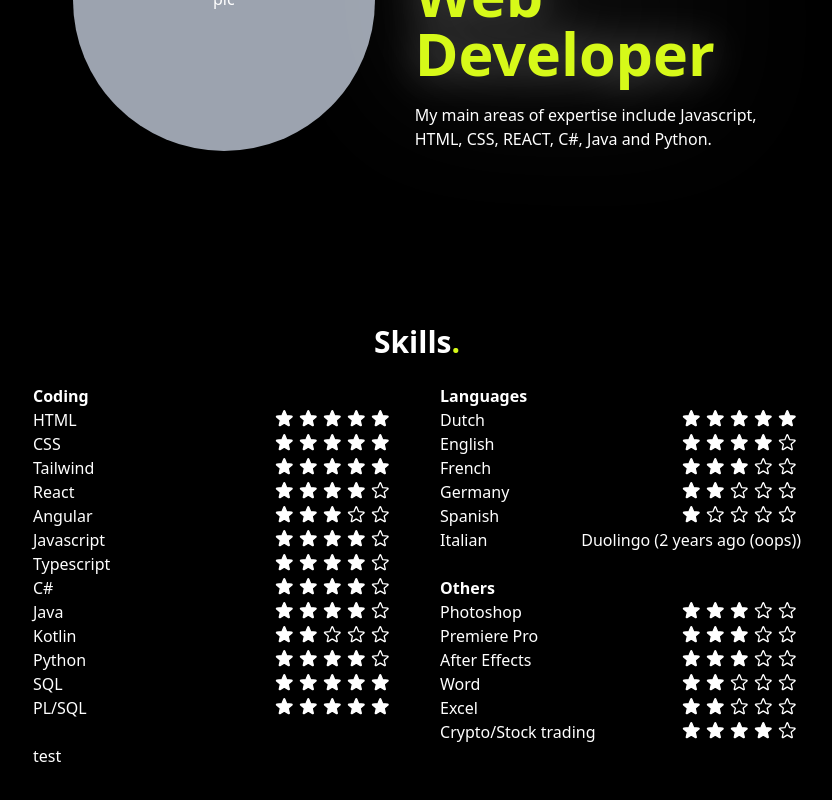
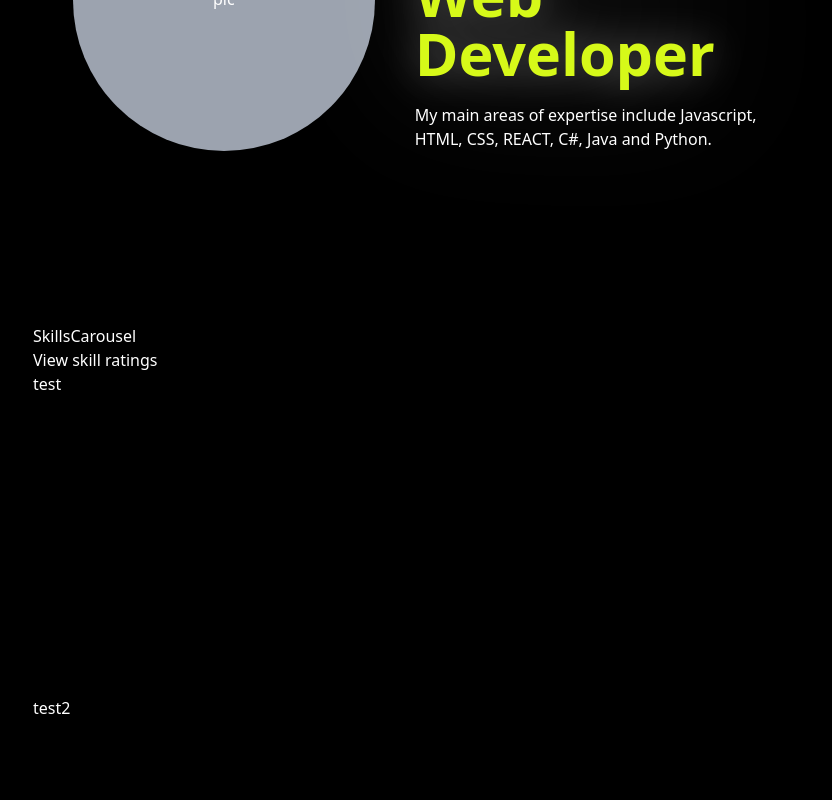
Before and after one commit to WoutDM/Resume, a React (Create React App) app: page / in a window 1280 px wide. Shown: the part 408-1208 px from the top of the page, without its empty margins (223-1055 px from the left). Built offline with nearby package versions, Linux system fonts and the light colour scheme.

Commit message:
feat: add toggle button to show skill ratings
TODO: fix console errors

```diff
--- a/src/pages/homepage/Index.jsx
+++ b/src/pages/homepage/Index.jsx
@@ -1,12 +1,12 @@
 import Intro from "./sections/Intro";
-import Skill from "./sections/Skills";
+import Skills from "./sections/Skills";
 
 export default function Index() {
 
   return (
     <div id="index" class='bg-black px-[20%] text-white font-sans'>
-      <Intro></Intro>
-      <Skill></Skill>
+      <Intro/>
+      <Skills/>
       <p className="mb-[300px]" id="skills">test</p>
       <p className="mb-[300px]" id="projects">test2</p>
       <p className="mb-[500px] bg-black" id="aboutme">test3</p>
--- /dev/null
+++ b/src/pages/homepage/sections/SkillRatings.jsx
@@ -0,0 +1,51 @@
+import SkillRating from "./Components/SkillRating";
+
+export default function SkillRatings() {
+
+    return (
+        <div id="skills" className='flex flex-col'>
+            <h1 className="m-auto font-bold text-3xl mb-6">Skills<span className="text-[#D6F919]">.</span></h1>
+            <div className="flex flex-row justify-between">
+                <div className="w-[47%]">
+                    {/* code languages */}
+                    <h2 className="font-extrabold">Coding</h2>
+                    <SkillRating skill={'HTML'} rating={5}></SkillRating>
+                    <SkillRating skill={'CSS'} rating={5}></SkillRating>
+                    <SkillRating skill={'Tailwind'} rating={5}></SkillRating>
+                    <SkillRating skill={'React'} rating={4}></SkillRating>
+                    <SkillRating skill={'Angular'} rating={3}></SkillRating>
+                    <SkillRating skill={'Javascript'} rating={4}></SkillRating>
+                    <SkillRating skill={'Typescript'} rating={4}></SkillRating>
+                    <SkillRating skill={'C#'} rating={4}></SkillRating>
+                    <SkillRating skill={'Java'} rating={4}></SkillRating>
+                    <SkillRating skill={'Kotlin'} rating={2}></SkillRating>
+                    <SkillRating skill={'Python'} rating={4}></SkillRating>
+                    <SkillRating skill={'SQL'} rating={5}></SkillRating>
+                    <SkillRating skill={'PL/SQL'} rating={5}></SkillRating>
+                </div>
+                <div className="w-[47%]">
+                    {/* languages and others */}
+                    <div>
+                        <h2 className="font-extrabold">Languages</h2>
+                        <SkillRating skill={'Dutch'} rating={5}></SkillRating>
+                        <SkillRating skill={'English'} rating={4}></SkillRating>
+                        <SkillRating skill={'French'} rating={3}></SkillRating>
+                        <SkillRating skill={'Germany'} rating={2}></SkillRating>
+                        <SkillRating skill={'Spanish'} rating={1}></SkillRating>
+                        <SkillRating skill={'Italian'} rating={'Duolingo (2 years ago (oops))'}></SkillRating>
+                    </div>
+                    <div>
+                        <h2 className="font-extrabold mt-6">Others</h2>
+                        <SkillRating skill={'Photoshop'} rating={3}></SkillRating>
+                        <SkillRating skill={'Premiere Pro'} rating={3}></SkillRating>
+                        <SkillRating skill={'After Effects'} rating={3}></SkillRating>
+                        <SkillRating skill={'Word'} rating={2}></SkillRating>
+                        <SkillRating skill={'Excel'} rating={2}></SkillRating>
+                        <SkillRating skill={'Crypto/Stock trading'} rating={4}></SkillRating>
+                    </div>
+                </div>
+            </div>
+        </div>
+
+    );
+}
--- a/src/pages/homepage/sections/Skills.jsx
+++ b/src/pages/homepage/sections/Skills.jsx
@@ -1,52 +1,20 @@
-import SkillRating from "./Components/SkillRating";
+import SkillRatings from "./SkillRatings";
+import SkillsCarousel from "./SkillsCarousel";
+import {useState} from "react";
 
 export default function Skills() {
 
+    const [canShowSkillRatings, setCanShowSkillRatings] = useState(false);
 
-  return (
-    <div id="skills" className='flex flex-col'>
-      <h1 className="m-auto font-bold text-3xl mb-6">Skills<span className="text-[#D6F919]">.</span></h1>
-      <div className="flex flex-row justify-between">
-        <div className="w-[47%]">
-          {/* code languages */}
-          <h2 className="font-extrabold">Coding</h2>
-          <SkillRating skill={'HTML'} rating={5}></SkillRating>
-          <SkillRating skill={'CSS'} rating={5}></SkillRating>
-          <SkillRating skill={'Tailwind'} rating={5}></SkillRating>
-          <SkillRating skill={'React'} rating={4}></SkillRating>
-          <SkillRating skill={'Angular'} rating={3}></SkillRating>
-          <SkillRating skill={'Javascript'} rating={4}></SkillRating>
-          <SkillRating skill={'Typescript'} rating={4}></SkillRating>
-          <SkillRating skill={'C#'} rating={4}></SkillRating>
-          <SkillRating skill={'Java'} rating={4}></SkillRating>
-          <SkillRating skill={'Kotlin'} rating={2}></SkillRating>
-          <SkillRating skill={'Python'} rating={4}></SkillRating>
-          <SkillRating skill={'SQL'} rating={5}></SkillRating>
-          <SkillRating skill={'PL/SQL'} rating={5}></SkillRating>
+    return (
+        <div>
+            <SkillsCarousel/>
+            <p onClick={() => setCanShowSkillRatings(!canShowSkillRatings)}>View skill ratings</p>
+            {
+                canShowSkillRatings
+                    ? <SkillRatings/>
+                    : null
+            }
         </div>
-        <div className="w-[47%]">
-          {/* languages and others */}
-          <div>
-            <h2 className="font-extrabold">Languages</h2>
-            <SkillRating skill={'Dutch'} rating={5}></SkillRating>
-            <SkillRating skill={'English'} rating={4}></SkillRating>
-            <SkillRating skill={'French'} rating={3}></SkillRating>
-            <SkillRating skill={'Germany'} rating={2}></SkillRating>
-            <SkillRating skill={'Spanish'} rating={1}></SkillRating>
-            <SkillRating skill={'Italian'} rating={'Duolingo (2 years ago (oops))'}></SkillRating>
-          </div>
-          <div>
-            <h2 className="font-extrabold mt-6">Others</h2>
-            <SkillRating skill={'Photoshop'} rating={3}></SkillRating>
-            <SkillRating skill={'Premiere Pro'} rating={3}></SkillRating>
-            <SkillRating skill={'After Effects'} rating={3}></SkillRating>
-            <SkillRating skill={'Word'} rating={2}></SkillRating>
-            <SkillRating skill={'Excel'} rating={2}></SkillRating>
-            <SkillRating skill={'Crypto/Stock trading'} rating={4}></SkillRating>
-          </div>
-        </div>
-      </div>
-    </div>
-
-  );
+    );
 }
--- a/src/pages/homepage/sections/SkillsCarousel.jsx
+++ b/src/pages/homepage/sections/SkillsCarousel.jsx
@@ -1,6 +1,6 @@
-export default function Skills() {
+export default function SkillsCarousel() {
 
     return (
-        <p>test</p>
+        <p>SkillsCarousel</p>
     );
 }
--- /dev/null
+++ b/src/pages/homepage/sections/Timeline.jsx
@@ -0,0 +1,6 @@
+export default function Timeline() {
+
+    return (
+        <p>Timeline</p>
+    );
+}
```
